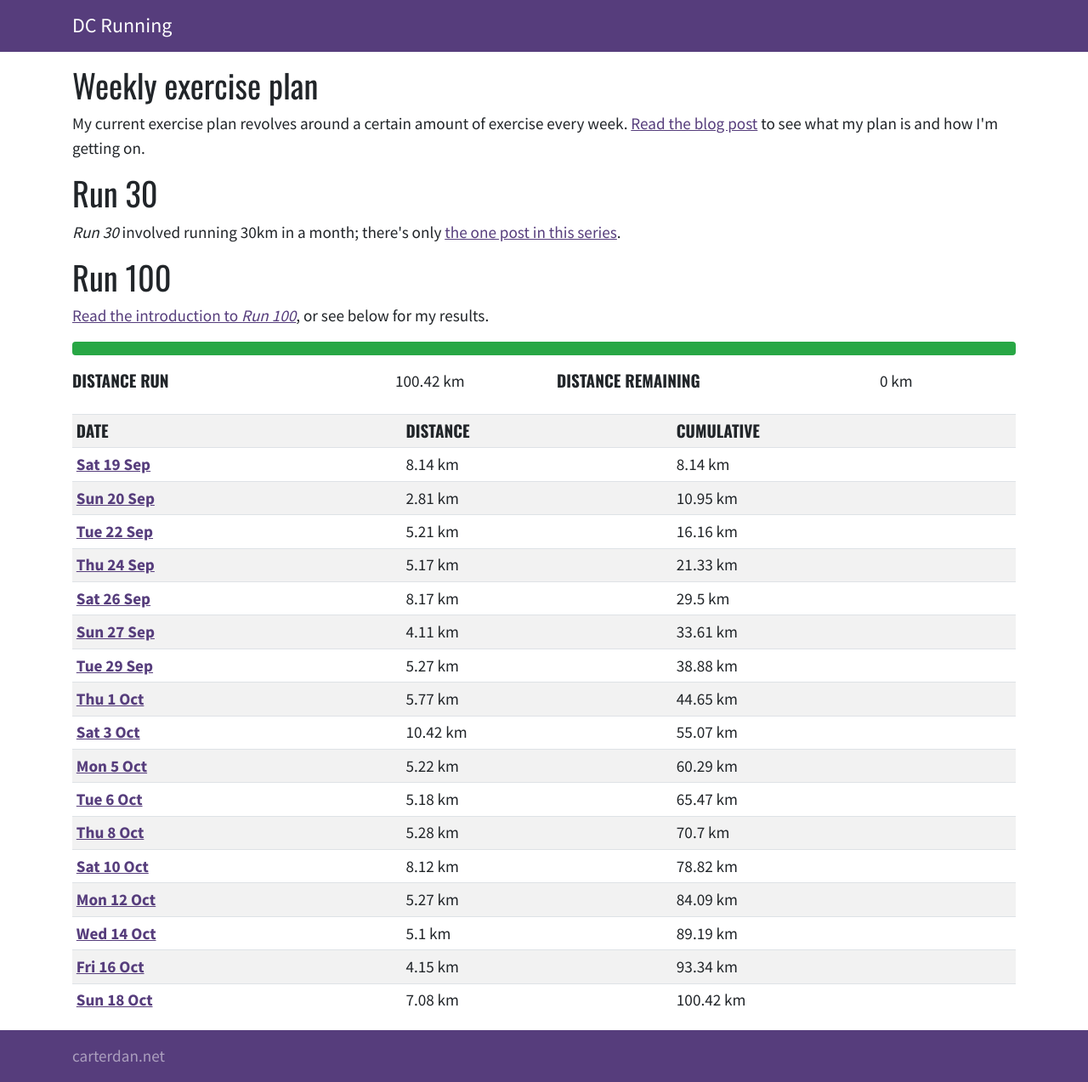
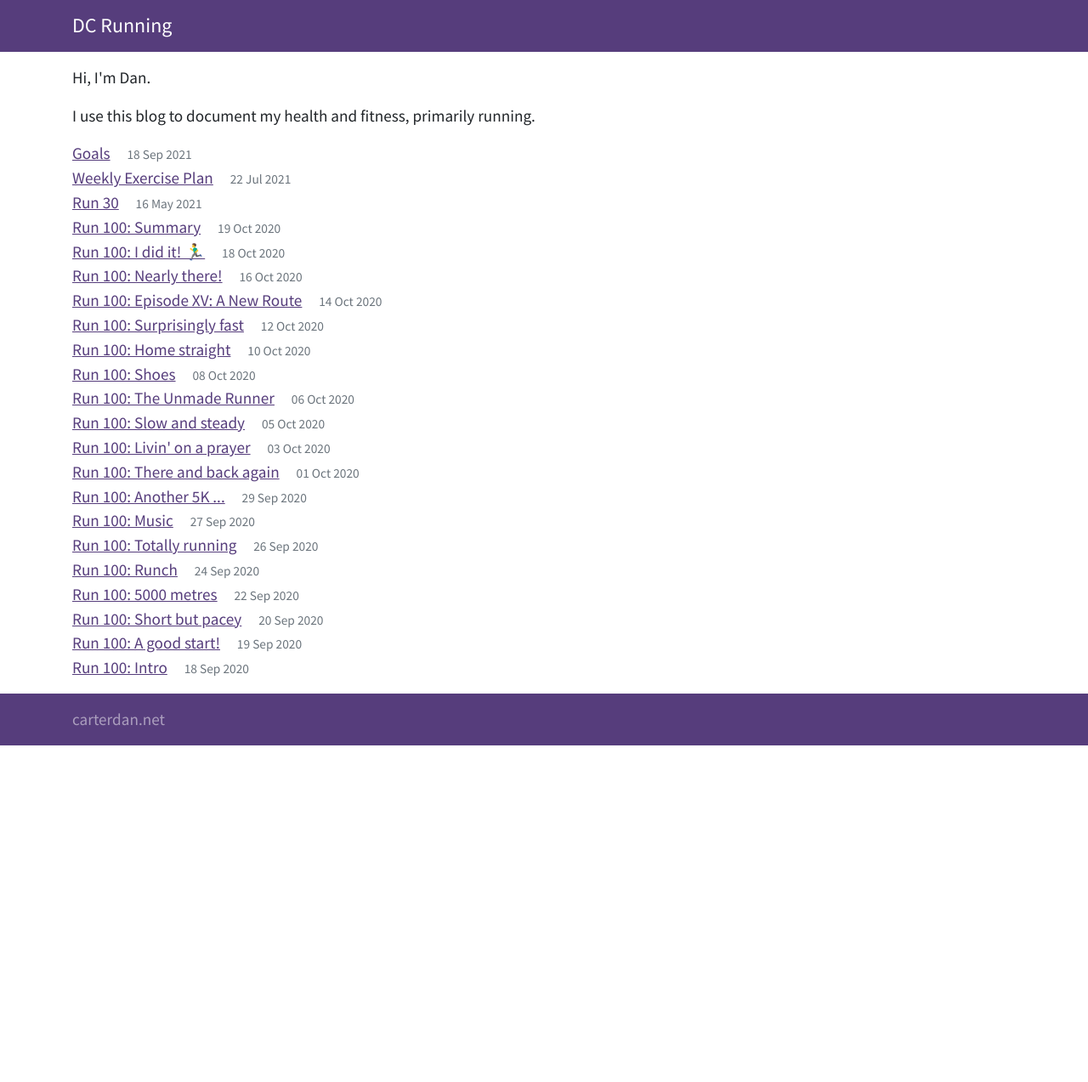
Before and after one commit to djcarter85/running, a Jekyll site: the page built from index.html, in a window 1280 px wide. Shown: the whole page at 85% size. Built offline with Jekyll 4.4.1, drawn with Linux system fonts in a browser that asks for light colours; nearby versions of some CDN libraries; after the commit the page ends 900 px from its top, so only the background shows below that.

Commit message:
Rework home page

```diff
--- /dev/null
+++ b/css/custom/includes/archive.scss
@@ -0,0 +1,13 @@
+ul.archive {
+  list-style-type: none;
+  padding-left: 0;
+
+  .archive-title {
+    margin-right: 1rem;
+  }
+
+  .date {
+    color: $gray-600;
+    font-size: 0.8em;
+  }
+}
--- a/css/main.scss
+++ b/css/main.scss
@@ -4,6 +4,7 @@
 @import 'custom/variables';
 @import 'bootstrap-4.5.2/bootstrap';
 
+@import 'custom/includes/archive';
 @import 'custom/includes/banner';
 @import 'custom/includes/comments';
 @import 'custom/includes/footer';
--- a/index.html
+++ b/index.html
@@ -3,58 +3,17 @@ layout: default
 ---
 <div class="container">
 
-  <h2>Weekly exercise plan</h2>
+  <p>Hi, I'm Dan.</p>
 
-  <p>
-    My current exercise plan revolves around a certain amount of exercise every week.
-    <a href="/2021/07/22/weekly-exercise">Read the blog post</a> to see what my plan is and how I'm getting on.
-  </p>
+  <p>I use this blog to document my health and fitness, primarily running.</p>
 
-  <h2>Run 30</h2>
-
-  <p>
-    <em>Run 30</em> involved running 30km in a month; there's only <a href="/2021/05/16/run30/">the one post in this
-      series</a>.
-  </p>
-
-  <h2>Run 100</h2>
-
-  <p>
-    <a href="/2020/09/18/intro/">Read the introduction to <em>Run 100</em></a>, or see below for my results.
-  </p>
-
-  {% include progress.html distance=site.data.run100.distance-run target=site.data.run100.target-distance %}
-
-  <dl class="row">
-    <dt class="col-sm-4">Distance run</dt>
-    <dd class="col-sm-2">{{ site.data.run100.distance-run }} km</dd>
-    <dt class="col-sm-4">Distance remaining</dt>
-    <dd class="col-sm-2">{{ site.data.run100.target-distance | minus: site.data.run100.distance-run | at_least: 0 }} km
-    </dd>
-  </dl>
-
-  <table class="table table-striped table-sm table-hover">
-    <tr>
-      <th>Date</th>
-      <th>Distance</th>
-      <th>Cumulative</th>
-    </tr>
-
-    {% assign postsInChronologicalOrder = site.posts | reverse %}
-    {% for post in postsInChronologicalOrder %}
-    {% if post.categories contains "run100" %}
-    <tr>
-      <td>
-        <a href="{{ post.url }}" class="font-weight-bold">
-          {{ post.date | date: "%a %e %b" }}
-        </a>
-      </td>
-      <td>{{ post.distance }} km</td>
-      <td>{{ post.cumulative-distance }} km</td>
-    </tr>
-    {% endif %}
+  <ul class="archive">
+    {% for post in site.posts %}
+    <li>
+      <a class="archive-title" href="{{ post.url | prepend: site.baseurl }}">{{ post.title }}</a>
+      <span class="date">{{ post.date | date: "%d %b %Y" }}</span>
+    </li>
     {% endfor %}
-
-  </table>
+  </ul>
 
 </div>
```
